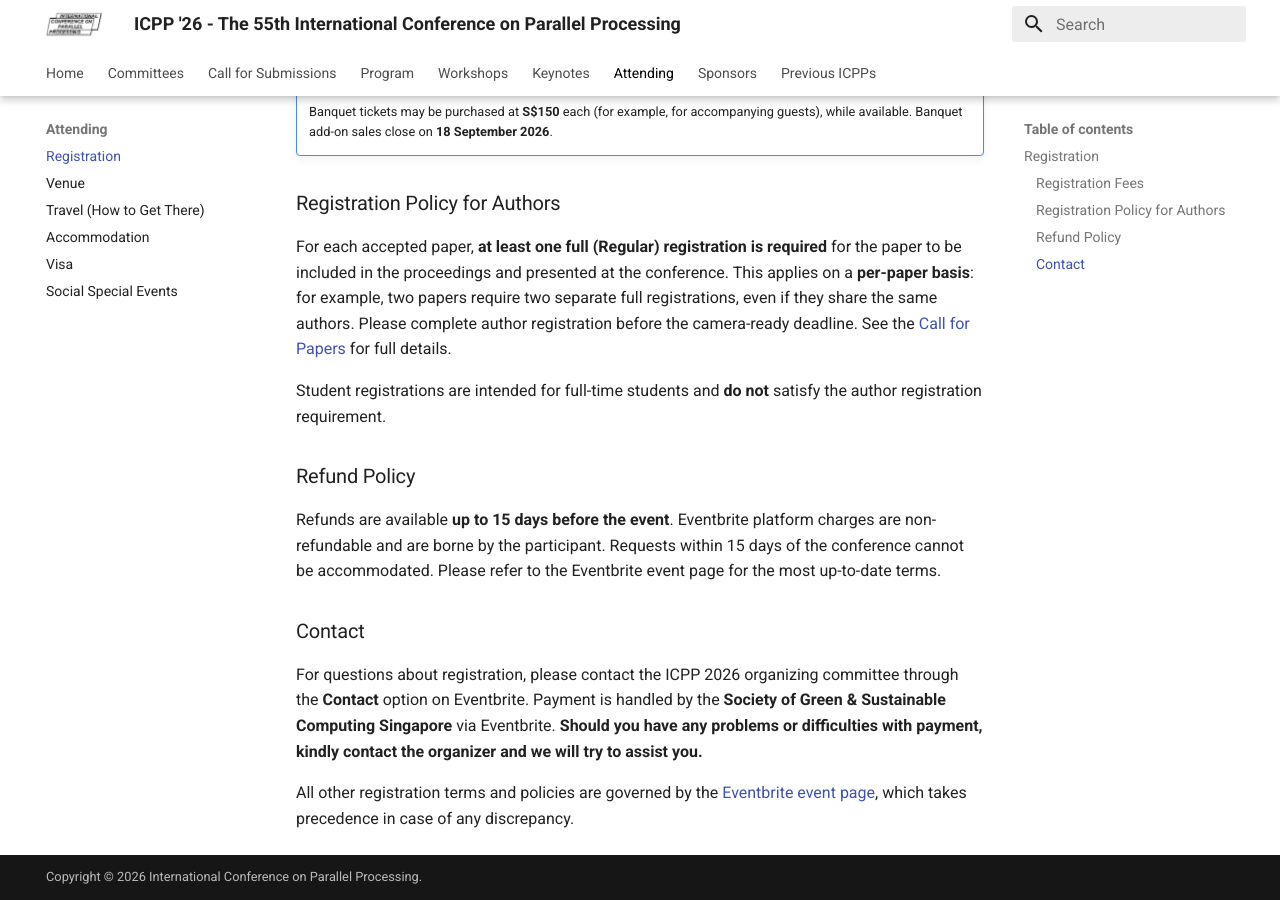
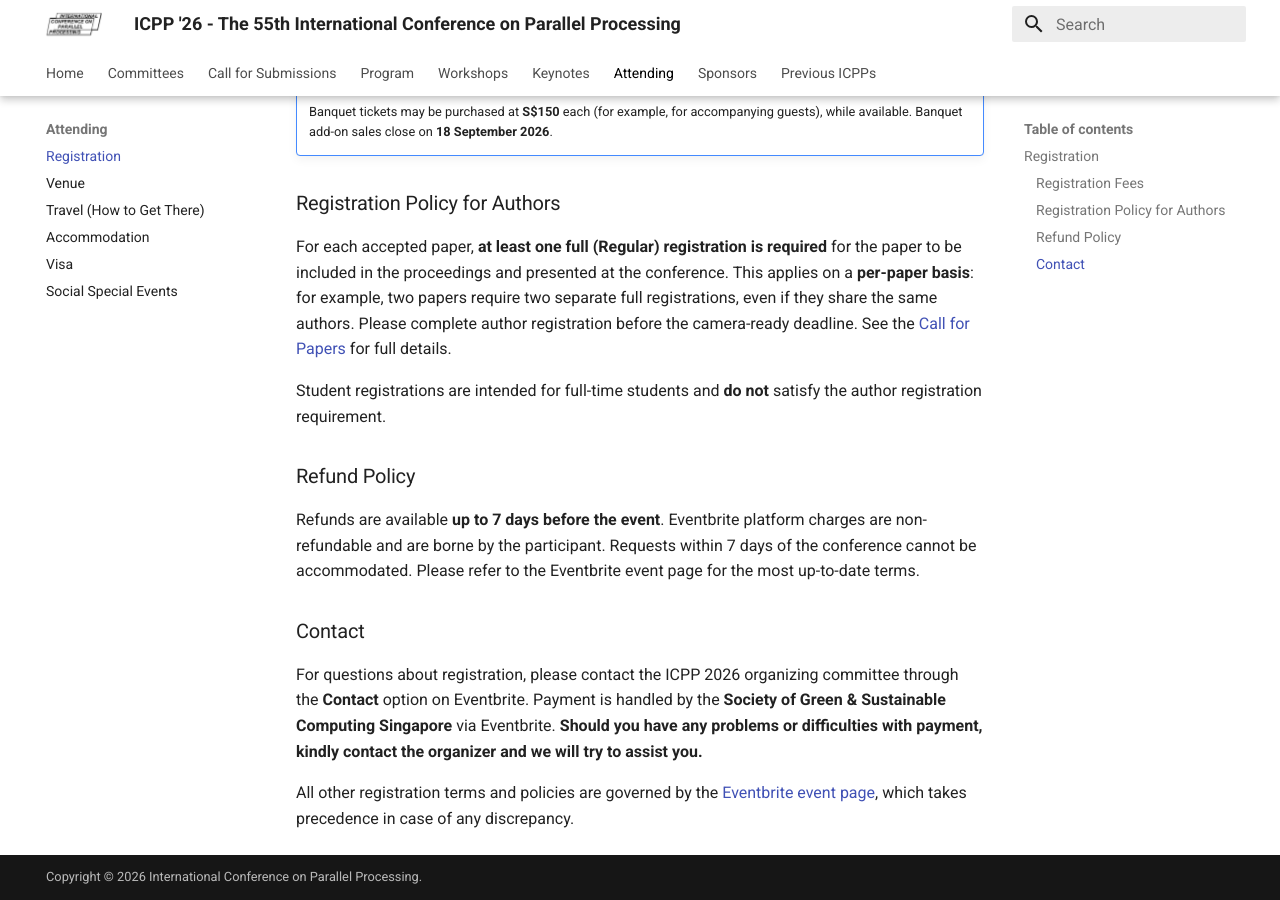
Before and after one commit to icpp2026/icpp2026.github.io, an MkDocs documentation site: the page built from docs/registration.md, in a window 1280 px wide and 900 px high, scrolled down 1175 px. Built offline with MkDocs 1.6.1 and Material for MkDocs 9.7.7, drawn with Linux system fonts in a browser that asks for light colours; comment, search, counter and statistics services are not loaded.

Commit message:
docs: change refund deadline to 7 days before the conference
Co-Authored-By: Claude Opus 5 (1M context) <noreply@anthropic.com>
Claude-Session: https://claude.ai/code/session_0167reWojEYkqs4dFWfwS1HU

```diff
--- a/docs/registration.md
+++ b/docs/registration.md
@@ -34,7 +34,7 @@ Student registrations are intended for full-time students and **do not** satisfy
 
 ### Refund Policy
 
-Refunds are available **up to 15 days before the event**. Eventbrite platform charges are non-refundable and are borne by the participant. Requests within 15 days of the conference cannot be accommodated. Please refer to the Eventbrite event page for the most up-to-date terms.
+Refunds are available **up to 7 days before the event**. Eventbrite platform charges are non-refundable and are borne by the participant. Requests within 7 days of the conference cannot be accommodated. Please refer to the Eventbrite event page for the most up-to-date terms.
 
 ### Contact
 
```
